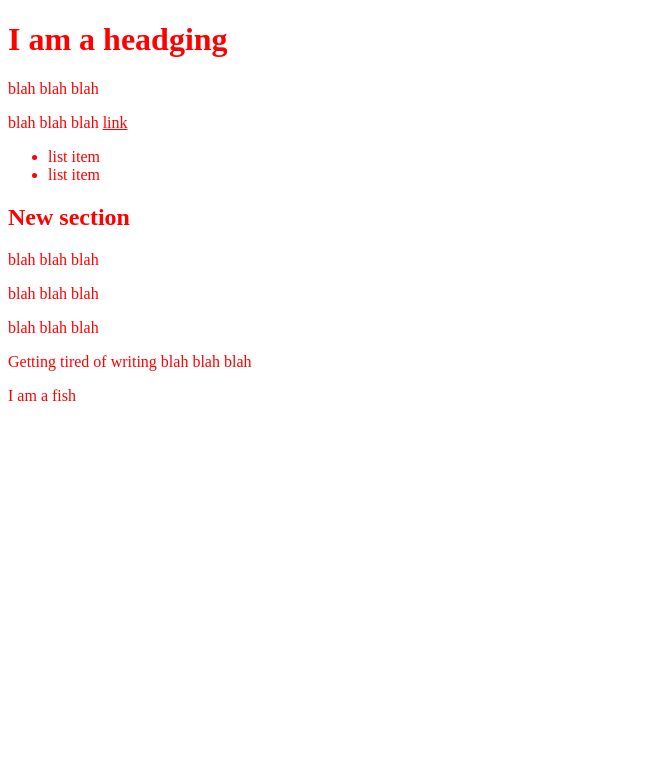
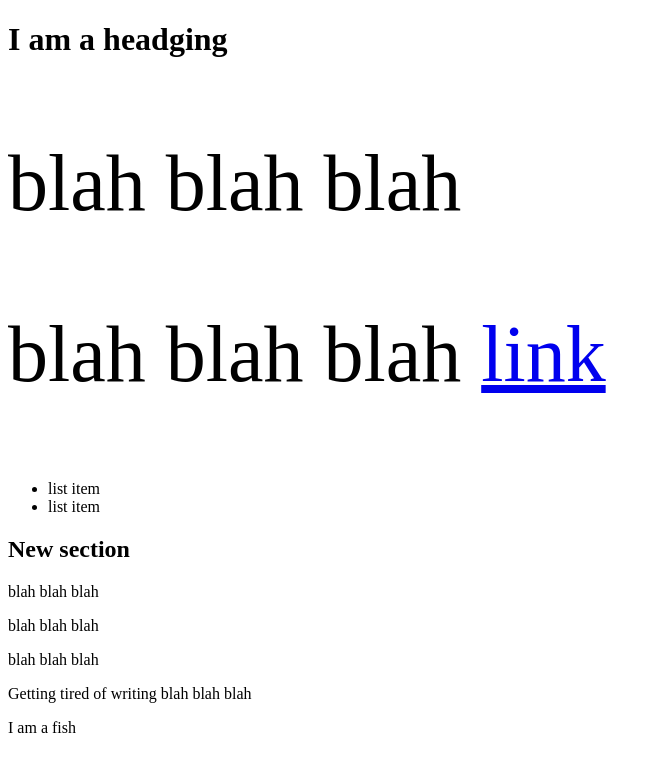
Before and after one commit to Rafal-Welzant/prework-CSS, a plain HTML site: page lists.html in a window 1280 px wide. Shown: the whole page, without its empty margins (0-661 px from the left). Drawn offline with Linux system fonts and the light colour scheme.

Commit message:
Font Size

```diff
--- a/syntax.css
+++ b/syntax.css
@@ -1,3 +1,11 @@
-*{
-    color: red;
+article{
+    font-size: 16px;
 }
+
+article h2{
+    font-size: 4em;
+}
+
+article p{
+    font-size: 500%;
+}
```
